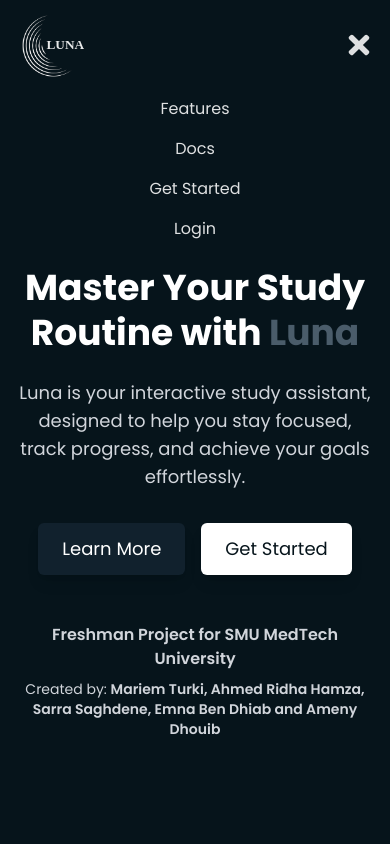
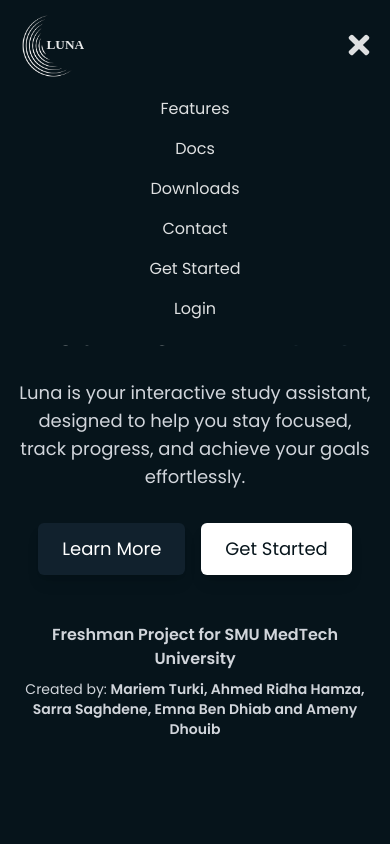
Before and after one commit to Moez-0/lunar, a React (Vite) app: page / in a window 390 px wide. Both pictures are taken after a click on the button 359 px from the left and 44 px from the top of the page. Shown: the top 844 px of the page. Built offline with nearby package versions, Linux system fonts and the light colour scheme.

Commit message:
Update Navbar.jsx

```diff
--- a/src/components/Navbar.jsx
+++ b/src/components/Navbar.jsx
@@ -109,6 +109,8 @@
               <>
                 <li><Link to="/timer" className="hover:text-gray-400" onClick={toggleMenu}>Timer</Link></li>
                 <li><Link to="/reports" className="hover:text-gray-400" onClick={toggleMenu}>Reports</Link></li>
+                <li><Link to="/tasks" className="hover:text-gray-400" onClick={toggleMenu}>Tasks</Link></li>
+                <li><Link to="/todo" className="hover:text-gray-400" onClick={toggleMenu}>ToDo List</Link></li>
                 <li><Link to="/settings" className="hover:text-gray-400" onClick={toggleMenu}>Settings</Link></li>
                 <li>
                   <button onClick={() => { handleLogout(); toggleMenu(); }} className="bg-secondary text-white px-4 py-2 rounded-md text-sm hover:bg-secondary-light transition duration-300">Logout</button>
@@ -118,6 +120,8 @@
               <>
                 <li><a href="#features" className="hover:text-gray-400" onClick={toggleMenu}>Features</a></li>
                 <li><a href="#docs" className="hover:text-gray-400" onClick={toggleMenu}>Docs</a></li>
+                <li><a href="#downloads" className="hover:text-gray-400" onClick={toggleMenu}>Downloads</a></li>
+                <li><a href="#contact" className="hover:text-gray-400" onClick={toggleMenu}>Contact</a></li>
                 <li><Link to="/signup" className="hover:text-gray-400" onClick={toggleMenu}>Get Started</Link></li>
                 <li><Link to="/login" className="hover:text-gray-400" onClick={toggleMenu}>Login</Link></li>
               </>
```
